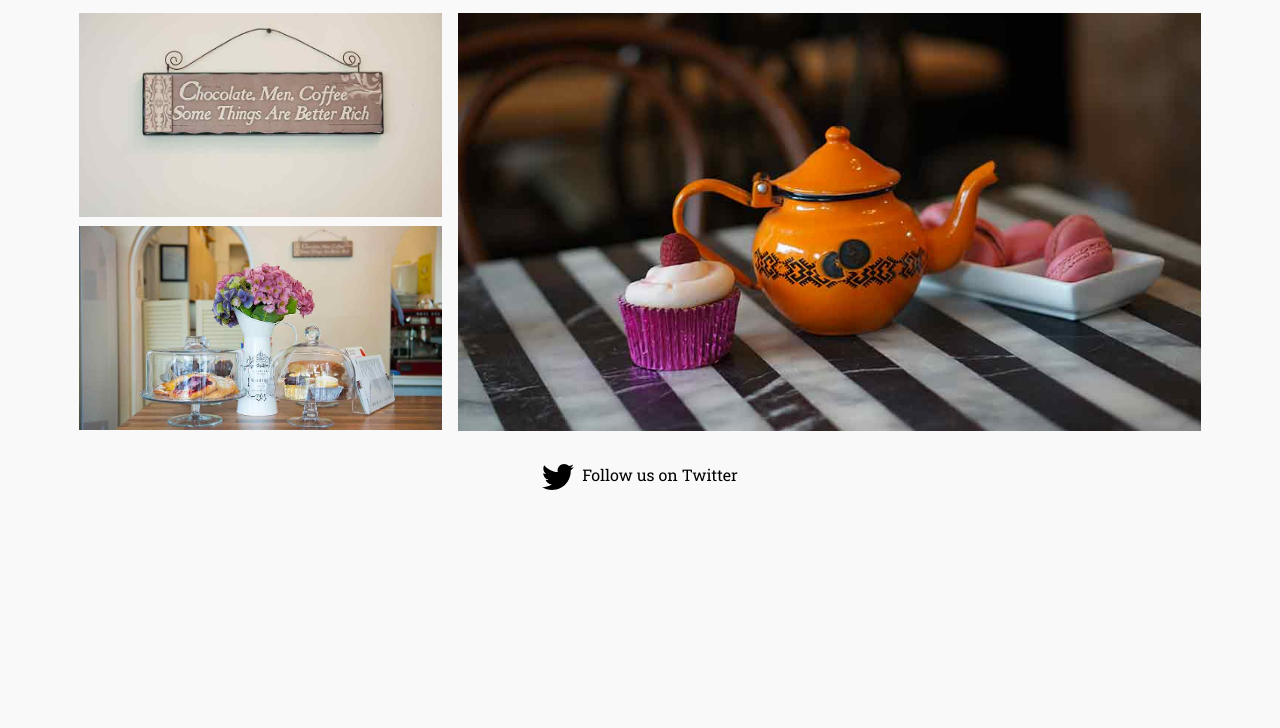
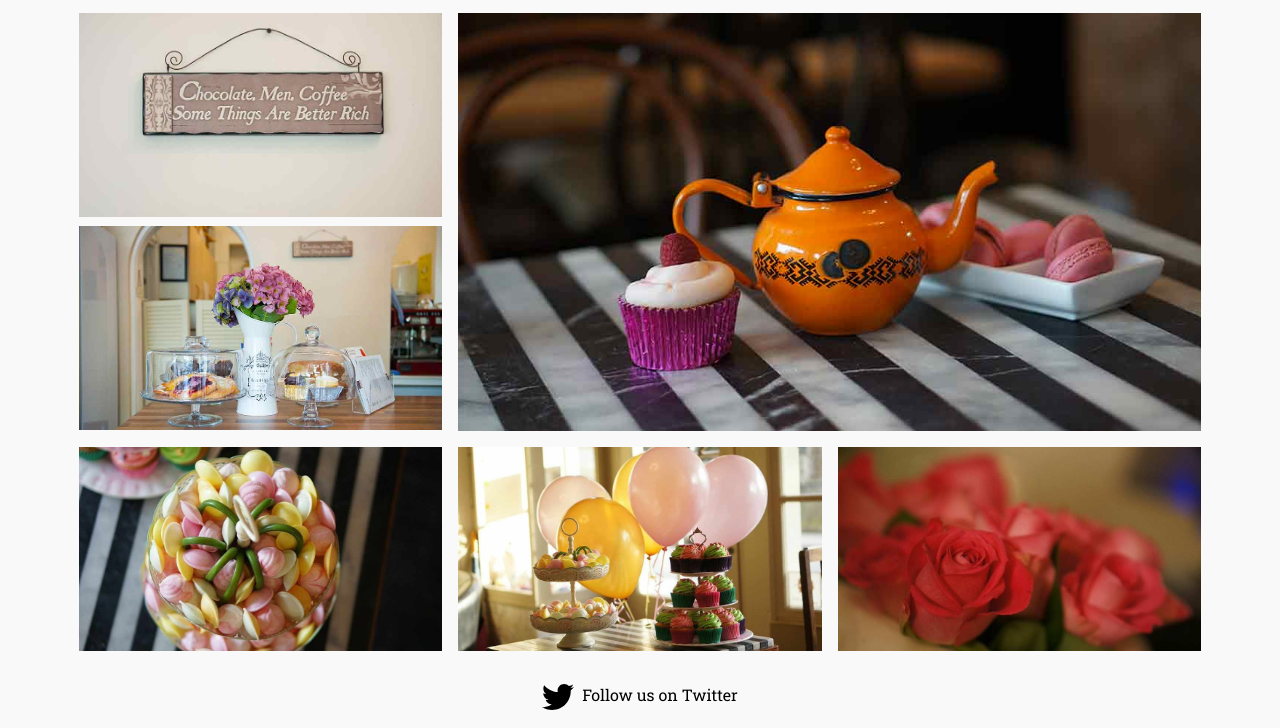
Before and after one commit to bohotearoom/bohotearoom.github.io, a plain HTML site: page gallery.html in a window 1280 px wide. Shown: the part 1752-2480 px from the top of the page. Before the commit the page ends 2260 px from the top, so only its background shows below. Drawn offline with nearby package versions, Linux system fonts and the light colour scheme.

Commit message:
NEW IMAGES ADDED

```diff
--- a/gallery.html
+++ b/gallery.html
@@ -111,6 +111,15 @@
                   <li class="tiles__item tiles__item--twothirds">
                     <img src="images/gallery/teapot_cupcakes.jpg" alt="teampot and cupakes">
                   </li>
+                   <li class="tiles__item tiles__item--third">
+                    <img src="images/gallery/boho-macaroons.jpg" alt="macaroons">
+                  </li>
+                  <li class="tiles__item tiles__item--third">
+                    <img src="images/gallery/boho_table.jpg" alt="boho table">
+                  </li>
+                   <li class="tiles__item tiles__item--third">
+                     <img src="images/gallery/boho-roses.jpg" alt="roses">
+                   </li>
               </ul>
             </section>
         </div>
```
Also changed, not shown: images/gallery/boho-macaroons.jpg (added), images/gallery/boho-roses.jpg (added), images/gallery/boho_chandellier.jpg, images/gallery/boho_table.jpg (added), 4 other files.
